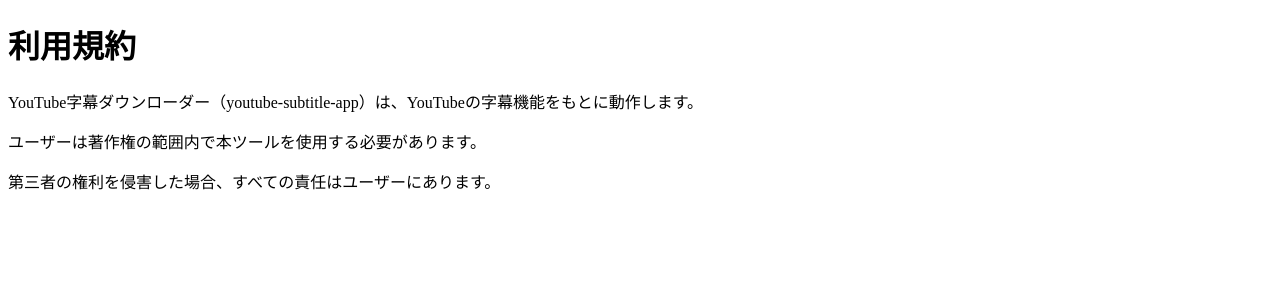
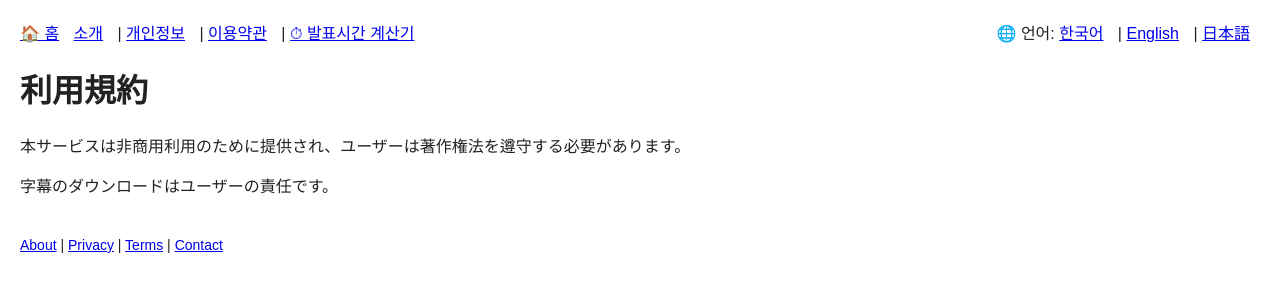
Before and after one commit to ieum3355/youtube-subtitle-app, a Flask app: page /terms_jp in a window 1280 px wide. Shown: the top 300 px of the page. Run offline with Flask 3, Linux system fonts and the light colour scheme.

Commit message:
Update terms_jp.html

```diff
--- a/templates/terms_jp.html
+++ b/templates/terms_jp.html
@@ -1,13 +1,7 @@
-<!DOCTYPE html>
-<html lang="ja">
-<head>
-  <meta charset="UTF-8">
-  <title>利用規約 - YouTube字幕ダウンローダー</title>
-</head>
-<body>
-  <h1>利用規約</h1>
-  <p>YouTube字幕ダウンローダー（youtube-subtitle-app）は、YouTubeの字幕機能をもとに動作します。</p>
-  <p>ユーザーは著作権の範囲内で本ツールを使用する必要があります。</p>
-  <p>第三者の権利を侵害した場合、すべての責任はユーザーにあります。</p>
-</body>
-</html>
+{% extends "base.html" %}
+{% block title %}利用規約 - YouTube字幕ダウンローダー{% endblock %}
+{% block content %}
+<h1>利用規約</h1>
+<p>本サービスは非商用利用のために提供され、ユーザーは著作権法を遵守する必要があります。</p>
+<p>字幕のダウンロードはユーザーの責任です。</p>
+{% endblock %}
```
